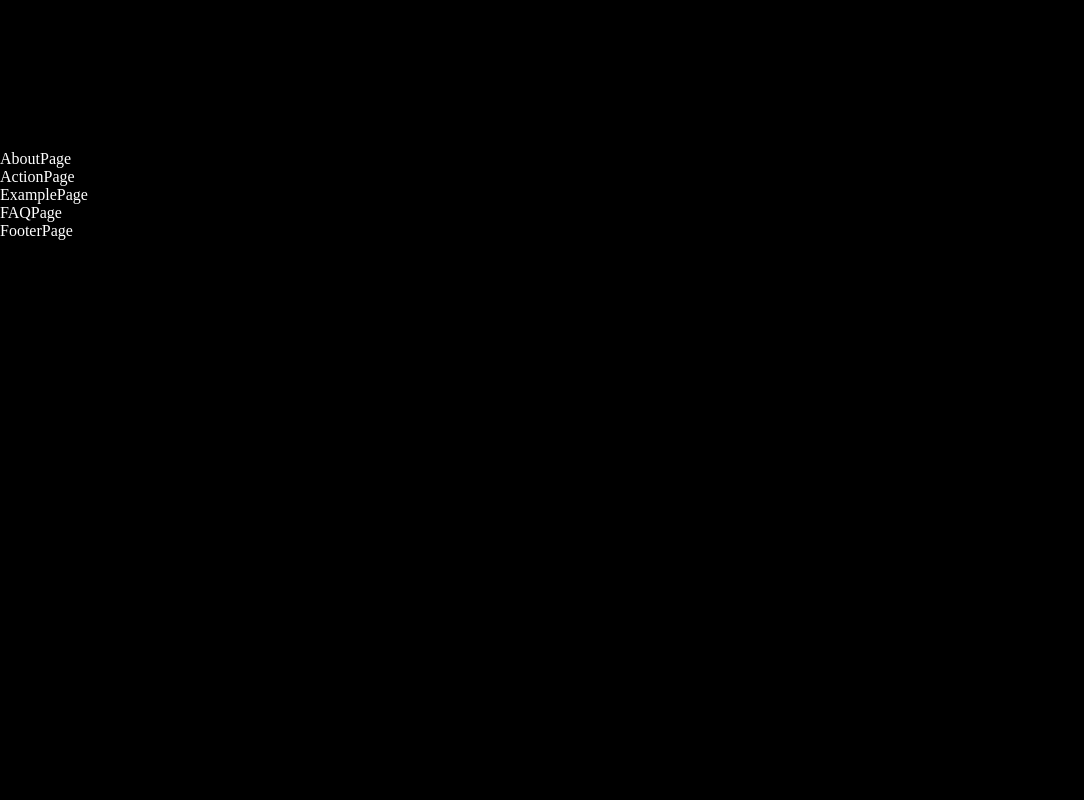
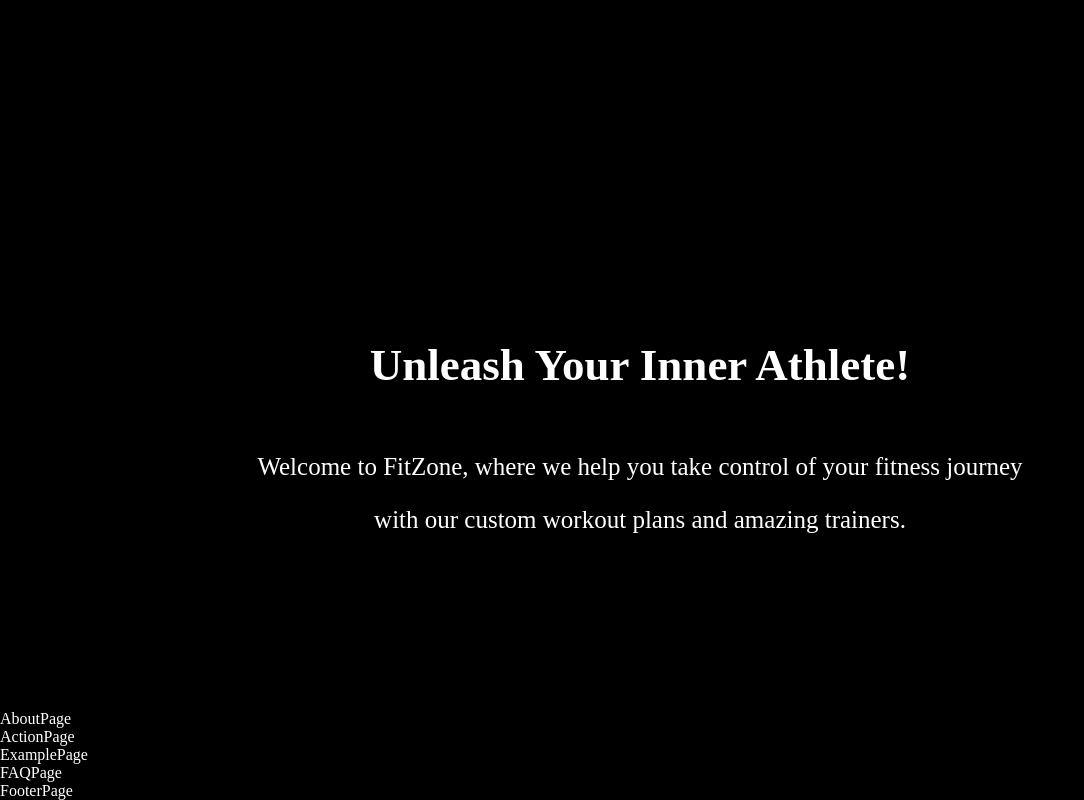
Before and after one commit to iftekar2/YouTubeClone, a React (Vite) app: page / in a window 1280 px wide. Shown: the part 650-1450 px from the top of the page, without its empty margins (0-1084 px from the left). Before the commit the page ends 890 px from the top, so only its background shows below. Built offline with nearby package versions, Linux system fonts and the light colour scheme.

Commit message:
Finishing Slogan Page

```diff
--- /dev/null
+++ b/components/SloganPage.jsx
@@ -0,0 +1,23 @@
+import React from "react";
+import "./Style.css";
+
+function SloganPage() {
+  return (
+    <section className="sloganSection">
+      <div className="sloganPage">
+        <div className="sloganTitle">
+          <h1>Unleash Your Inner Athlete!</h1>
+        </div>
+        <div className="sloganDescription">
+          <p>
+            Welcome to FitZone, where we help you take control of your fitness
+            journey
+          </p>
+          <p>with our custom workout plans and amazing trainers.</p>
+        </div>
+      </div>
+    </section>
+  );
+}
+
+export default SloganPage;
--- a/components/Style.css
+++ b/components/Style.css
@@ -9,7 +9,7 @@
 .HomePageSection {
   /*This is the Home Page Section*/
   height: 100vh;
-  width: 100%;
+  width: 100vw;
   display: flex;
   justify-content: center;
   align-items: center;
@@ -78,3 +78,34 @@
   align-items: center;
   margin-bottom: 20px;
 }
+
+/*This is the Slogan Page*/
+.sloganSection {
+  /*This is Slogan Section*/
+  height: 70vh;
+  width: 100%;
+  display: flex;
+  justify-content: center;
+  align-items: center;
+}
+
+.sloganTitle {
+  /*This is styling Slogan Title*/
+  font-size: 30px;
+  display: flex;
+  justify-content: center;
+  align-items: center;
+}
+
+.sloganDescription {
+  /*This is styling Slogan Description Div*/
+  width: 800px;
+}
+
+.sloganDescription p {
+  /*This is styling Slogan Description P tags*/
+  font-size: 25px;
+  display: flex;
+  justify-content: center;
+  align-items: center;
+}
--- a/src/App.jsx
+++ b/src/App.jsx
@@ -6,11 +6,13 @@
 import ExamplePage from "../components/ExamplePage";
 import FAQPage from "../components/FAQPage";
 import FooterPage from "../components/FooterPage";
+import SloganPage from "../components/SloganPage";
 
 function App() {
   return (
     <div className="mainPage">
       <HomePage />
+      <SloganPage />
       <AboutPage />
       <ActionPage />
       <ExamplePage />
```
